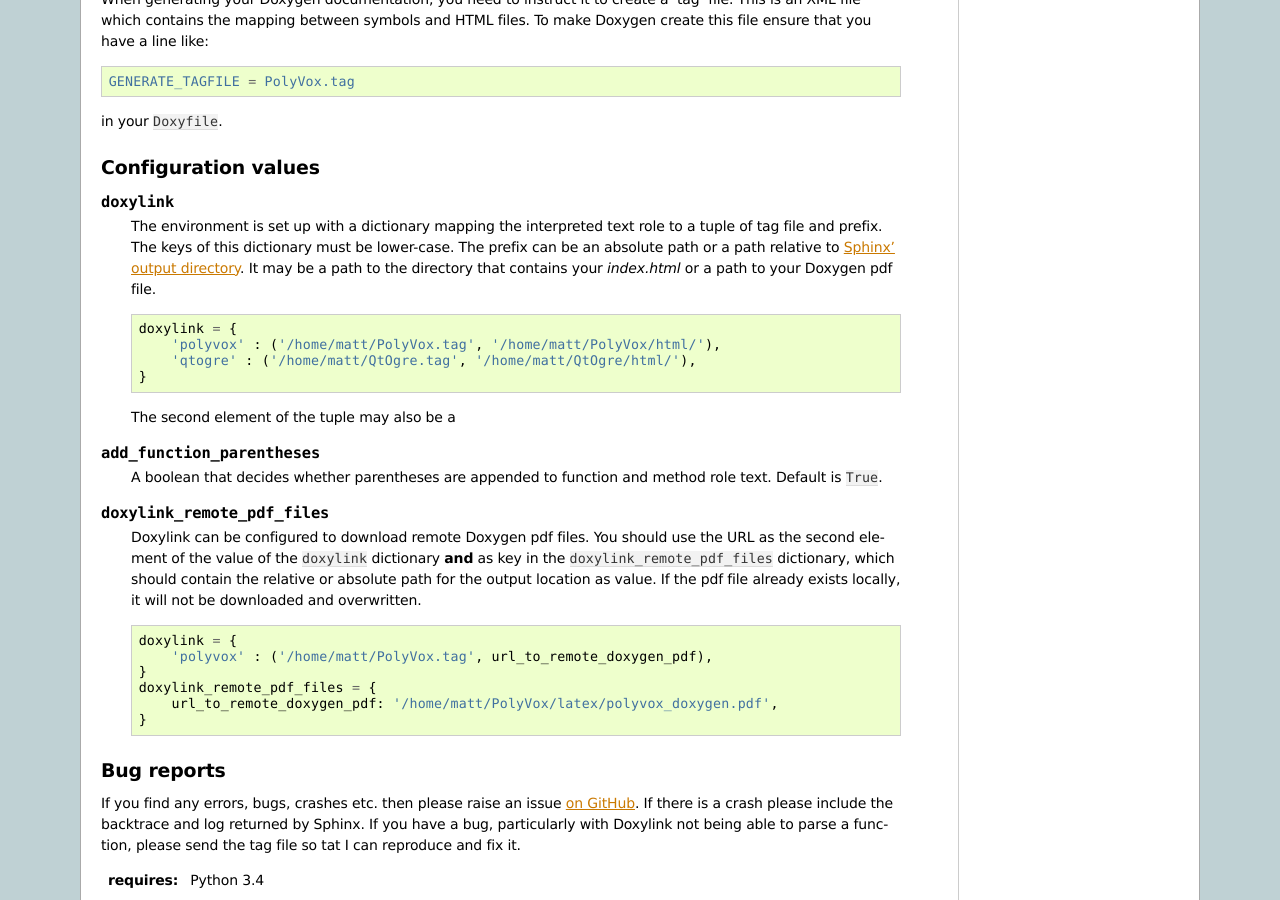
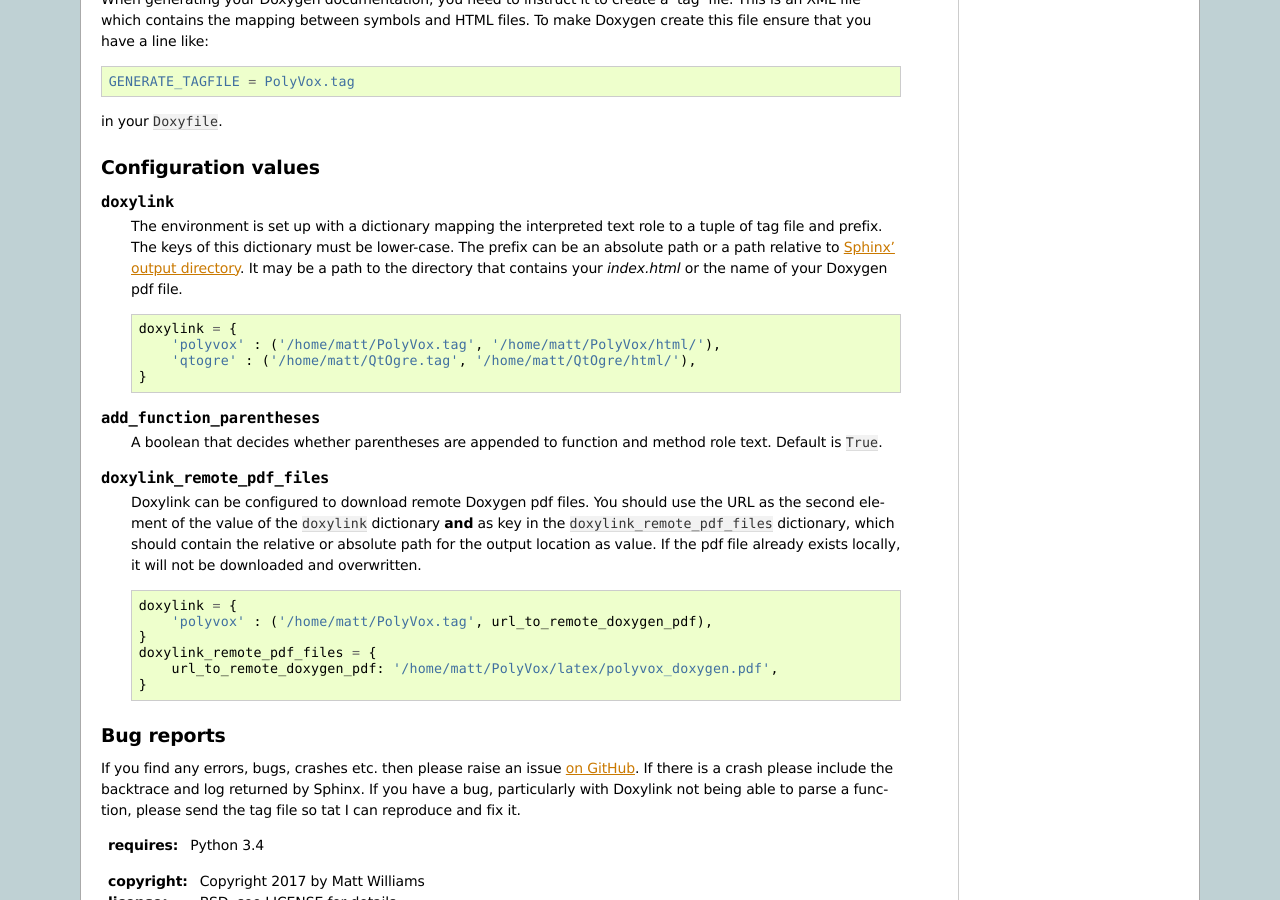
Before and after one commit to sphinx-contrib/doxylink, a Sphinx documentation site: the page built from doc/index.rst, in a window 1280 px wide and 900 px high, scrolled down 1832 px. Built offline with Sphinx 7.4.7, drawn with Linux system fonts in a browser that asks for light colours; pages that are not in the unit, such as notebooks, are missing from menus; the version number could not be read and is left out.

```diff
--- a/doc/index.rst
+++ b/doc/index.rst
@@ -132,8 +132,8 @@ Configuration values
 
     The environment is set up with a dictionary mapping the interpreted text role to a tuple of tag file and prefix.
     The keys of this dictionary must be lower-case. The prefix can be an absolute path or a path relative to `Sphinx'
-    output directory`_. It may be a path to the directory that contains your *index.html* or a path to your Doxygen pdf
-    file.
+    output directory`_. It may be a path to the directory that contains your *index.html* or the name of your Doxygen
+    pdf file.
 
     .. code-block:: python
 
@@ -141,8 +141,6 @@ Configuration values
             'polyvox' : ('/home/matt/PolyVox.tag', '/home/matt/PolyVox/html/'),
             'qtogre' : ('/home/matt/QtOgre.tag', '/home/matt/QtOgre/html/'),
         }
-
-    The second element of the tuple may also be a
 
 .. _`Sphinx' output directory`: https://www.sphinx-doc.org/en/master/extdev/appapi.html#sphinx.application.Sphinx.outdir
 
```
